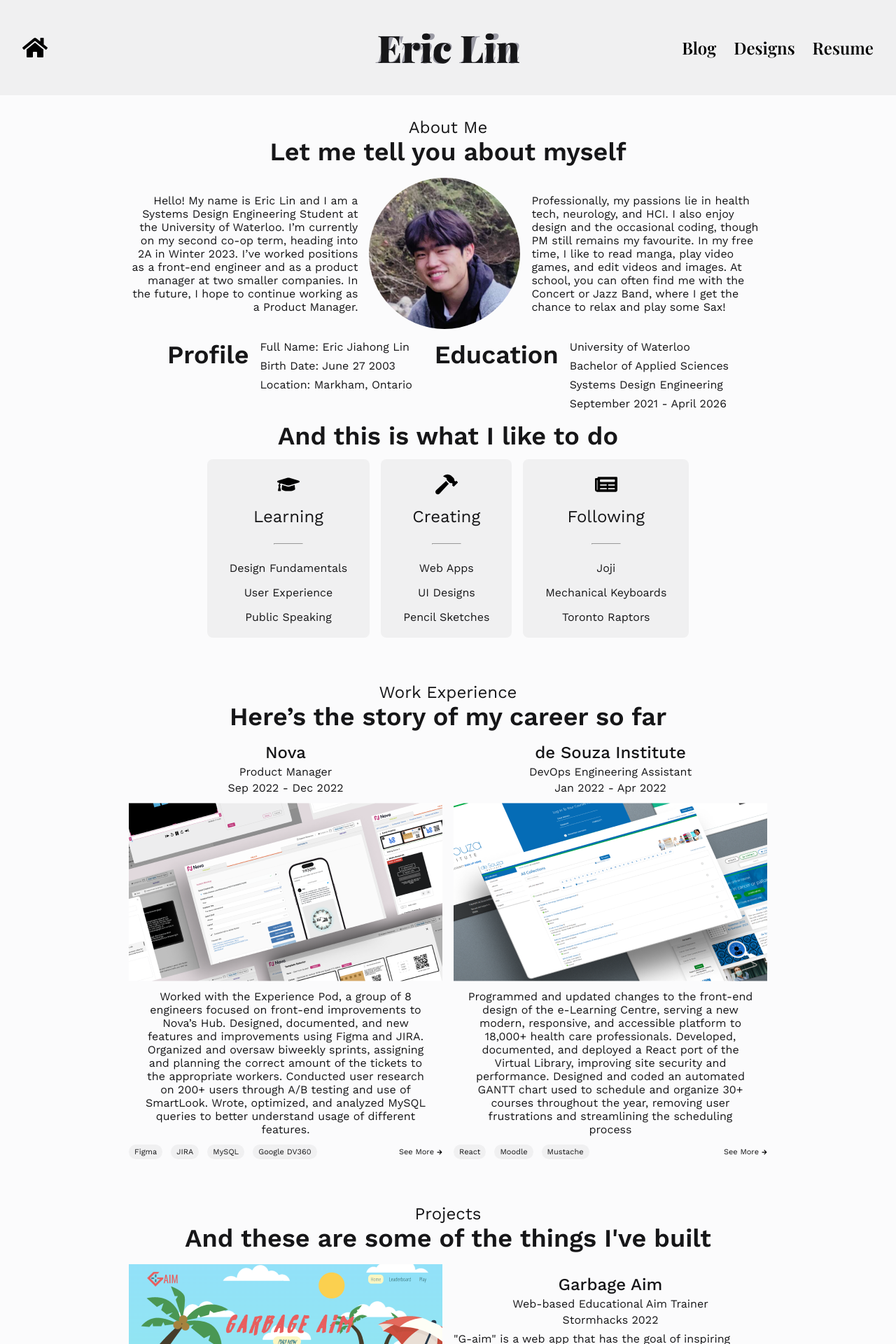
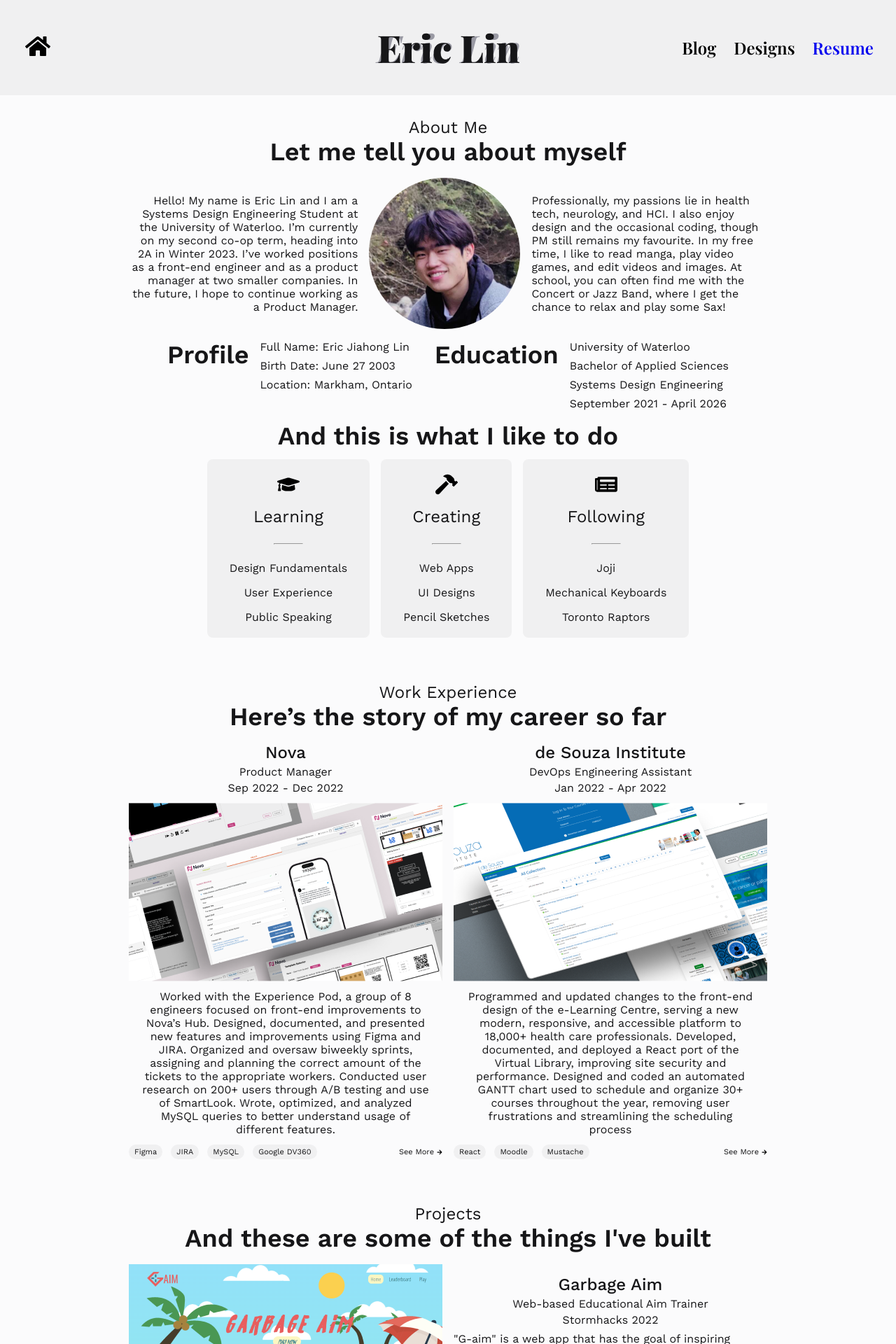
Before and after one commit to ericlinjh/old-personal-website, a React (Create React App) app: page / in a window 1280 px wide. Shown: the top 1920 px of the page at 70% size. Built offline with nearby package versions, Linux system fonts and the light colour scheme; a web font is replaced by a local one.

Commit message:
Added button functionality, fixed minor errors

```diff
--- a/src/App.scss
+++ b/src/App.scss
@@ -88,6 +88,22 @@ h6 {
   color: $neutral-900;
 }
 
+a {
+  text-decoration: none;
+}
+
+a:hover {
+  text-decoration: underline;
+}
+
+a:active {
+  text-decoration: underline;
+}
+
+a:visited {
+  color: $neutral-900;
+}
+
 .header {
   display: flex;
   flex-direction: row;
@@ -121,6 +137,16 @@ h6 {
 
 .header-home {
   justify-content: flex-start;
+}
+
+#home-button:hover {
+  cursor: pointer;
+  background: $neutral-300;
+  border-radius: 4px 8px;
+}
+
+#home-button {
+  padding: 4px;
 }
 
 .header-logo {
@@ -349,17 +375,5 @@ h6 {
     align-items: center;
     padding: 8px 12px;
     gap: 10px;
-
-    a {
-      text-decoration: none;
-    }
-
-    a:hover {
-      text-decoration: underline;
-    }
-
-    a:active {
-      text-decoration: underline;
-    }
   }
 }
--- a/src/components/Header.jsx
+++ b/src/components/Header.jsx
@@ -1,21 +1,38 @@
-import { React } from 'react';
+import { React, useState, useEffect } from 'react';
 import { Box } from '@mui/material';
 import { FaHome } from 'react-icons/fa';
 import headerlogo from '../assets/header-logo.png';
+import resume from '../assets/resume.pdf'
+
+
+const ScrollToTop = () => {
+    const goToTop = () => {
+        window.scrollTo({
+            top: 0,
+            behavior: 'smooth',
+        })
+    };
+    return (
+        <Box className="header-home header-box">
+            <Box id="home-button">
+                <FaHome size={36} onClick={goToTop} />
+            </Box>
+
+        </Box>
+    )
+}
 
 export default function Header () {
     return(
         <Box className="header">
-            <Box className="header-home header-box">
-                <FaHome size={36} />
-            </Box>
+            <ScrollToTop />
             <Box className="header-logo header-box">
                 <img src={headerlogo} alt="Logo" />
             </Box>
             <Box className="header-nav header-box">
                 <a>Blog</a>
                 <a>Designs</a>
-                <a>Resume</a>
+                <a href={resume} target="_blank">Resume</a>
             </Box>
         </Box>
     )
--- a/src/components/WorkExperience.jsx
+++ b/src/components/WorkExperience.jsx
@@ -20,7 +20,7 @@ export default function WorkExperience () {
                     </Box>
                     <img src={novapreview} alt="Nova Image Preview"/>
                     <p className="p2 work-description">Worked with the Experience Pod, a group of 8 engineers focused on front-end improvements to Nova’s Hub.
-                    Designed, documented, and new features and improvements using Figma and JIRA.
+                    Designed, documented, and presented new features and improvements using Figma and JIRA.
                     Organized and oversaw biweekly sprints, assigning and planning the correct amount of the tickets to the appropriate workers.
                     Conducted user research on 200+ users through A/B testing and use of SmartLook.
                     Wrote, optimized, and analyzed MySQL queries to better understand usage of different features.</p>
```
Also changed, not shown: 1 other file (tests, documents, lock files or other folders).
